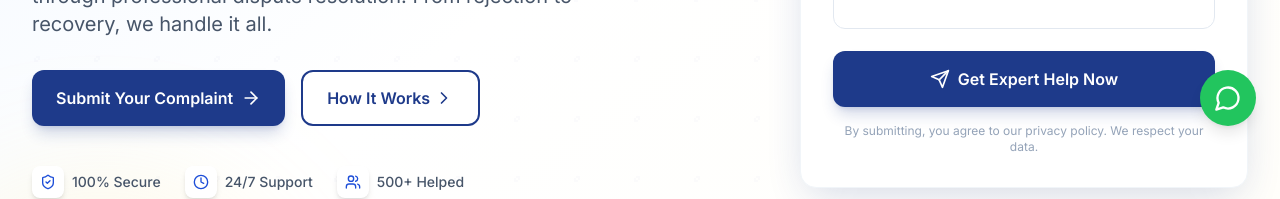
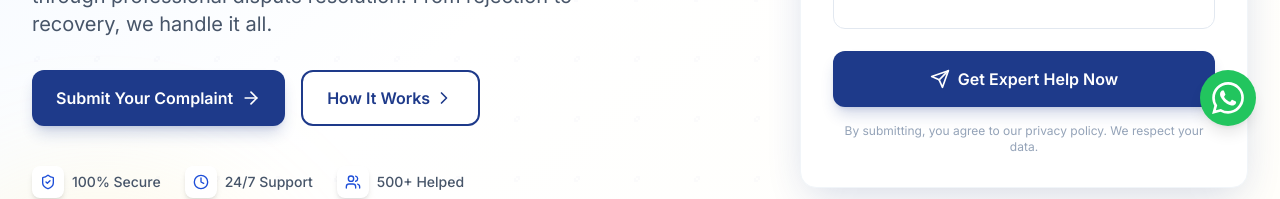
Before and after one commit to kanoigroups-stack/claimresolve-pro, a Next.js app: page / in a window 1280 px wide. Shown: the part 578-777 px from the top of the page. Built offline with nearby package versions, Linux system fonts and the light colour scheme.

Commit message:
Update WhatsAppFloat.tsx

```diff
--- a/components/floating/WhatsAppFloat.tsx
+++ b/components/floating/WhatsAppFloat.tsx
@@ -1,12 +1,29 @@
 "use client";
 
 import { motion } from "framer-motion";
-import { MessageCircle } from "lucide-react";
 
 export default function WhatsAppFloat() {
   return (
-    <motion.a href="https://wa.me/919321152524?text=Hi%2C%20I%20need%20help%20with%20my%20insurance%20claim" target="_blank" rel="noopener noreferrer" initial={{ scale: 0 }} animate={{ scale: 1 }} transition={{ delay: 1, type: "spring" }} whileHover={{ scale: 1.1 }} className="fixed bottom-24 right-6 z-50 w-14 h-14 bg-green-500 hover:bg-green-600 text-white rounded-full shadow-lg flex items-center justify-center transition-colors" aria-label="Chat on WhatsApp">
-      <MessageCircle className="w-7 h-7" />
+    <motion.a
+      href="https://wa.me/919321152524?text=Hi%2C%20I%20need%20help%20with%20my%20insurance%20claim"
+      target="_blank"
+      rel="noopener noreferrer"
+      initial={{ scale: 0 }}
+      animate={{ scale: 1 }}
+      transition={{ delay: 1, type: "spring" }}
+      whileHover={{ scale: 1.1 }}
+      className="fixed bottom-24 right-6 z-50 w-14 h-14 bg-green-500 hover:bg-green-600 text-white rounded-full shadow-lg flex items-center justify-center transition-colors"
+      aria-label="Chat on WhatsApp"
+    >
+      {/* Real WhatsApp Logo SVG */}
+      <svg
+        xmlns="http://www.w3.org/2000/svg"
+        viewBox="0 0 24 24"
+        fill="currentColor"
+        className="w-8 h-8"
+      >
+        <path d="M17.472 14.382c-.297-.149-1.758-.867-2.03-.967-.273-.099-.471-.148-.67.15-.197.297-.767.966-.94 1.164-.173.199-.347.223-.644.075-.297-.15-1.255-.463-2.39-1.475-.883-.788-1.48-1.761-1.653-2.059-.173-.297-.018-.458.13-.606.134-.133.298-.347.446-.52.149-.174.198-.298.298-.497.099-.198.05-.371-.025-.52-.075-.149-.669-1.612-.916-2.207-.242-.579-.487-.5-.669-.51-.173-.008-.371-.01-.57-.01-.198 0-.52.074-.792.372-.272.297-1.04 1.016-1.04 2.479 0 1.462 1.065 2.875 1.213 3.074.149.198 2.096 3.2 5.077 4.487.709.306 1.262.489 1.694.625.712.227 1.36.195 1.871.118.571-.085 1.758-.719 2.006-1.413.248-.694.248-1.289.173-1.413-.074-.124-.272-.198-.57-.347m-5.421 7.403h-.004a9.87 9.87 0 01-5.031-1.378l-.361-.214-3.741.982.998-3.648-.235-.374a9.86 9.86 0 01-1.51-5.26c.001-5.45 4.436-9.884 9.888-9.884 2.64 0 5.122 1.03 6.988 2.898a9.825 9.825 0 012.893 6.994c-.003 5.45-4.437 9.884-9.885 9.884m8.413-18.297A11.815 11.815 0 0012.05 0C5.495 0 .16 5.335.157 11.892c0 2.096.547 4.142 1.588 5.945L.057 24l6.305-1.654a11.882 11.882 0 005.683 1.448h.005c6.554 0 11.89-5.335 11.893-11.893a11.821 11.821 0 00-3.48-8.413z"/>
+      </svg>
     </motion.a>
   );
 }
```
